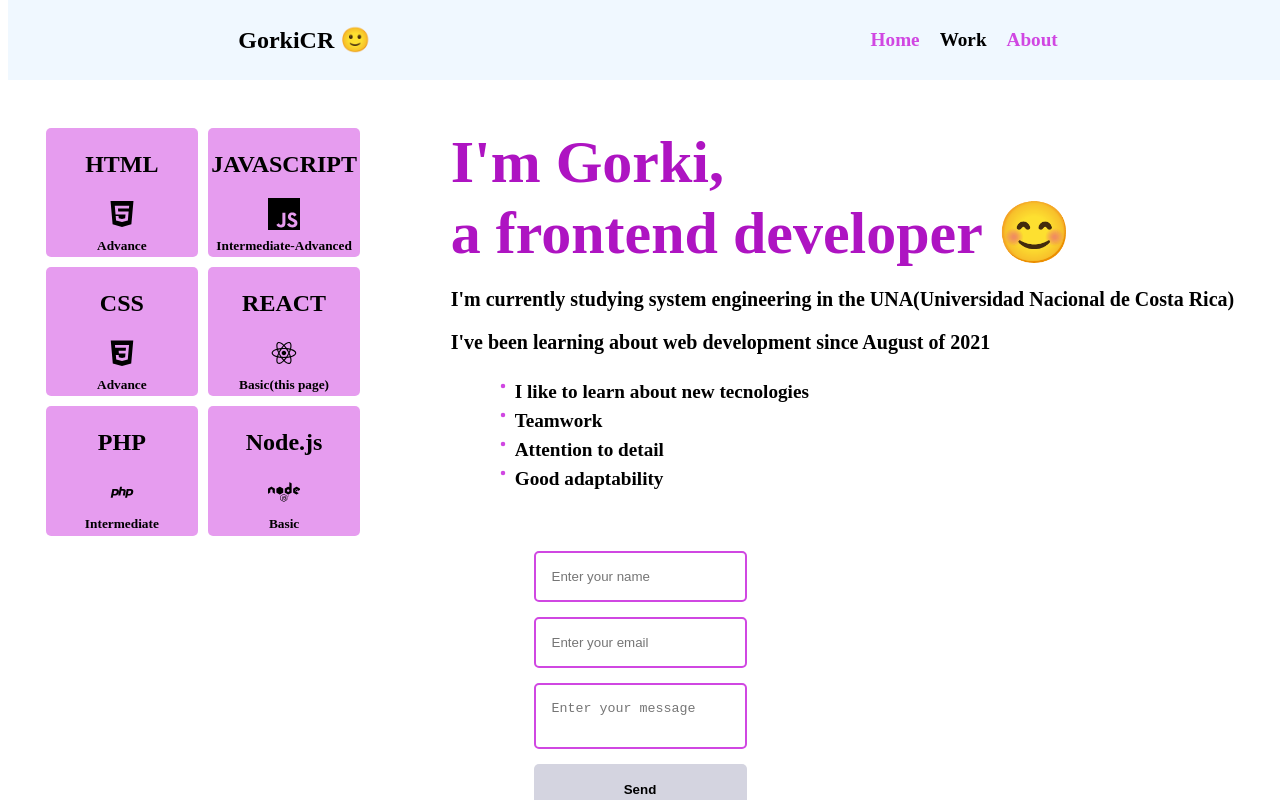
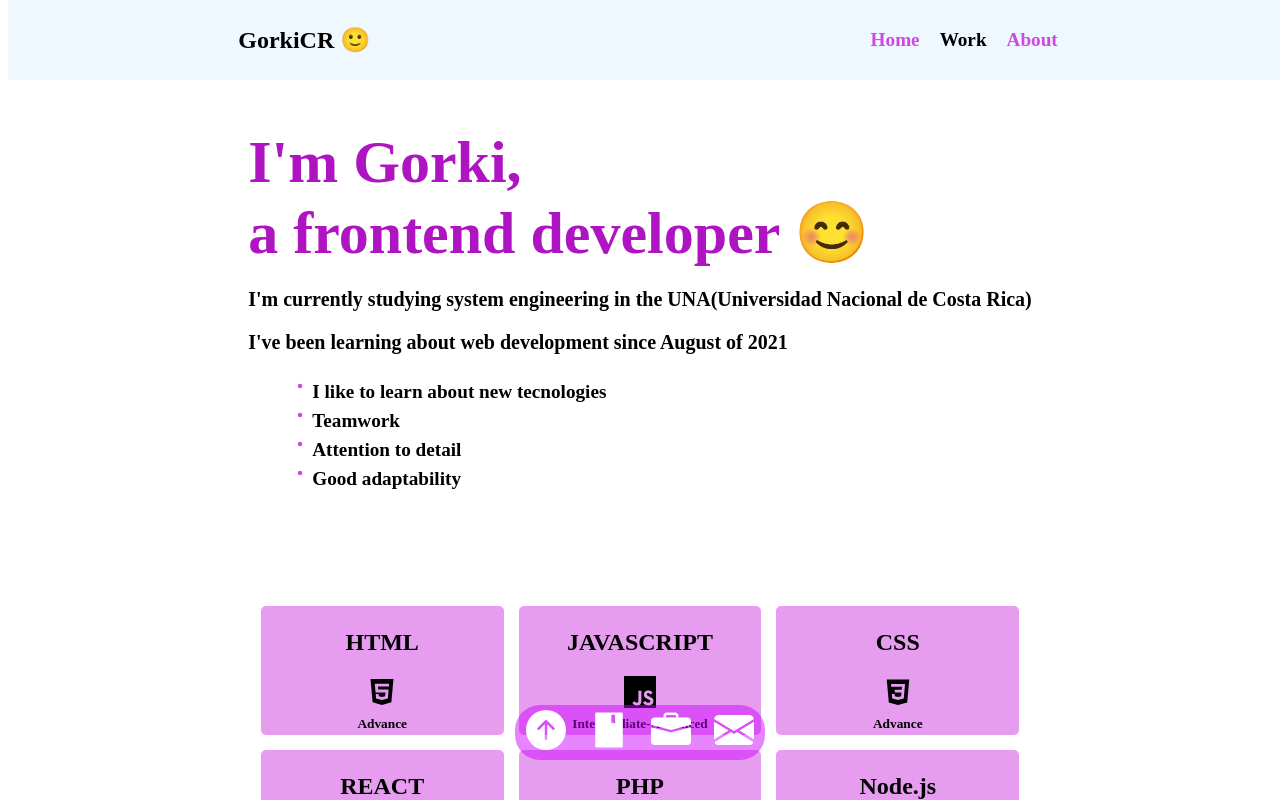
Before and after one commit to Gorkir6/port_folio, a React (Create React App) app: page /about in a window 1280 px wide. Shown: the top 800 px of the page. Built offline with nearby package versions, Linux system fonts and the light colour scheme; the HTML template or start-up script is replaced by a standard one.

Commit message:
re design

```diff
--- a/src/components/About/About.js
+++ b/src/components/About/About.js
@@ -2,6 +2,7 @@ import React from "react";
 import Form from "./Form";
 import Knowledge from "./Knowledge";
 import Info from "./Info";
+import Nav from "./Nav";
 import {AiFillHtml5} from 'react-icons/ai'
 import {SiJavascript} from 'react-icons/si'
 import {DiCss3,DiReact,DiPhp} from 'react-icons/di'
@@ -43,14 +44,15 @@ const knowledge_arr = [
 
 function About(){
     return(
-        <section className="about_us">
-        <article className="know_container">
+        <section className="about_us" id="info__">
+        <Nav></Nav>
+
+        <Info ></Info>
+        <article id="knowledge__"className="know_container">
        {
            knowledge_arr.map(tec => <Knowledge tec={tec.title} level ={tec.level} icon={tec.icon} />)
        }
        </article>
-       <Info></Info>
-
         <Form></Form>
         </section>
     )
--- a/src/components/About/Info.js
+++ b/src/components/About/Info.js
@@ -6,7 +6,7 @@ const style = { color: "rgb(208, 71, 226)", fontSize: "1.5rem" }
 function Info(){
 
     return(
-        <article className="info">
+        <article className="info" >
             <h2>I'm Gorki,<br/> a frontend developer 😊</h2>
             <p>I'm currently studying system engineering in the UNA(Universidad Nacional de Costa Rica) </p>
             <p>I've been learning about web development since August of 2021</p>
--- /dev/null
+++ b/src/components/About/Nav.js
@@ -0,0 +1,19 @@
+import React from "react";
+import {BsArrowUpCircleFill, BsBriefcaseFill,BsFillEnvelopeFill} from 'react-icons/bs'
+import {AiFillBook} from 'react-icons/ai'
+
+function Nav(){
+
+
+    return(
+        <nav className="about_us_menu">
+           <ul>
+               <li><a href="#info__"><BsArrowUpCircleFill/></a></li>
+               <li><a href="#knowledge__"><AiFillBook/></a></li>
+               <li><a><BsBriefcaseFill/></a></li>
+               <li><a><BsFillEnvelopeFill/></a></li>
+           </ul>
+        </nav>
+    )
+}
+export default Nav
--- a/src/components/Homepage/Work.js
+++ b/src/components/Homepage/Work.js
@@ -23,7 +23,9 @@ const cards = [
 
   function Work(){
       return(
+
     <section  id="work" className="flex">
+        <h2 className="work_h2">My projects</h2>
       {cards.map(card => <Card key={card.key} link={card.link}
        source={card.image} name = {card.name} resume={card.resume}></Card> )}
        </section>
--- a/src/styles/App.css
+++ b/src/styles/App.css
@@ -85,10 +85,7 @@
   padding: 60px;
   box-shadow: 0 8px 6px -6px rgb(208, 71, 226);
 }
-.hero img{
-  width: 300px;
-  border-radius: 5px;
-}
+
 .hero_content{
   width: 300px;
   height: 400px;
@@ -98,13 +95,18 @@
 .hero_content p{
   margin: unset;
 }
-.hero h2, .info h2, .card h3{
+.hero h2, .info h2, .work_h2{
   font-size: 60px;
   font-weight: bolder;
   color: rgb(174, 20, 194);
   margin: unset;
 }
-
+.card h3{
+  margin-top: 40px;
+  font-size: 2rem;
+  color: rgb(174, 20, 194);
+  font-weight: bold;
+}
 footer{
   display: flex;
   align-items: center;
@@ -123,12 +125,44 @@ footer{
 }
 /* Forms */
 .about_us{
-  margin-top: 15vh;
+  padding-top: 15vh;
   display: flex;
-  flex-direction: row;
+  flex-direction: column;
+  justify-items: center;
+  align-items: center;
+  flex-wrap: wrap;
+  row-gap: 100px;
+
+}
+.about_us_menu{
+  position: fixed;
+  display: flex;
+  font-size: 40px;
+  bottom: 5%;
+  z-index: 1000;
+  background-color: rgba(204, 0, 255, 0.479);
+  width: 250px;
+  height: fit-content;
+  border-radius: 25px;
+}
+.about_us_menu ul{
+  width: 100%;
+  padding: 30px;
+  margin: unset;
+  padding: unset;
+  display: flex;
   justify-content: space-around;
-  flex-wrap: wrap;
-  gap: 15px;
+  align-items: center;
+}
+.about_us_menu li{
+  list-style: none;
+  padding-top: 5px;
+}
+.about_us_menu li:hover{
+  cursor: pointer;
+}
+.about_us_menu li a{
+  color: white;
 }
 .info p, .card p{
   font-size: 20px;
@@ -169,8 +203,9 @@ footer{
 }
 .know_container{
   display: grid;
-  grid-template-columns: 1fr 1fr;
-  gap: 10px;
+  width: 60%;
+  grid-template-columns: 1fr 1fr 1fr;
+  gap: 15px;
 }
 form{
   display: flex;
```
Also changed, not shown: src/assests/images/me.jpg (deleted), src/assests/images/me.webp.
